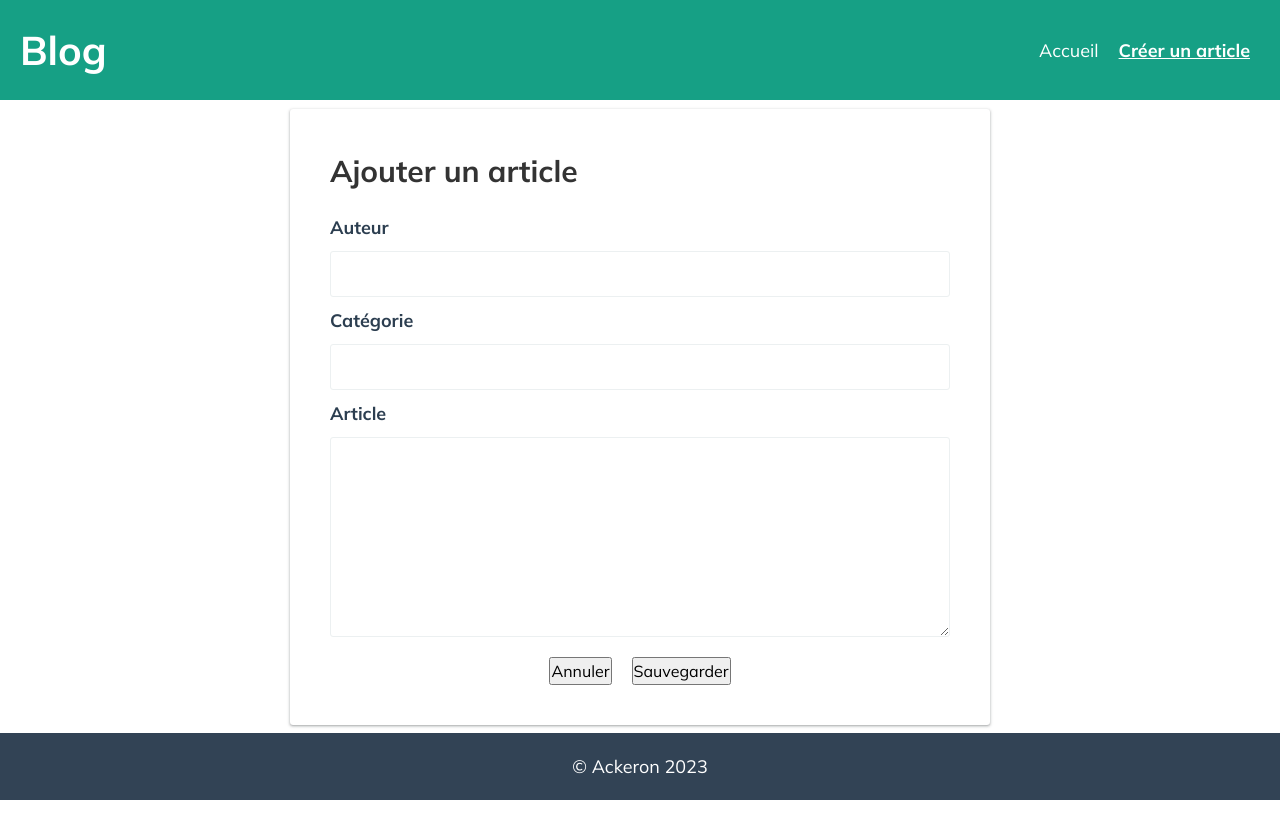
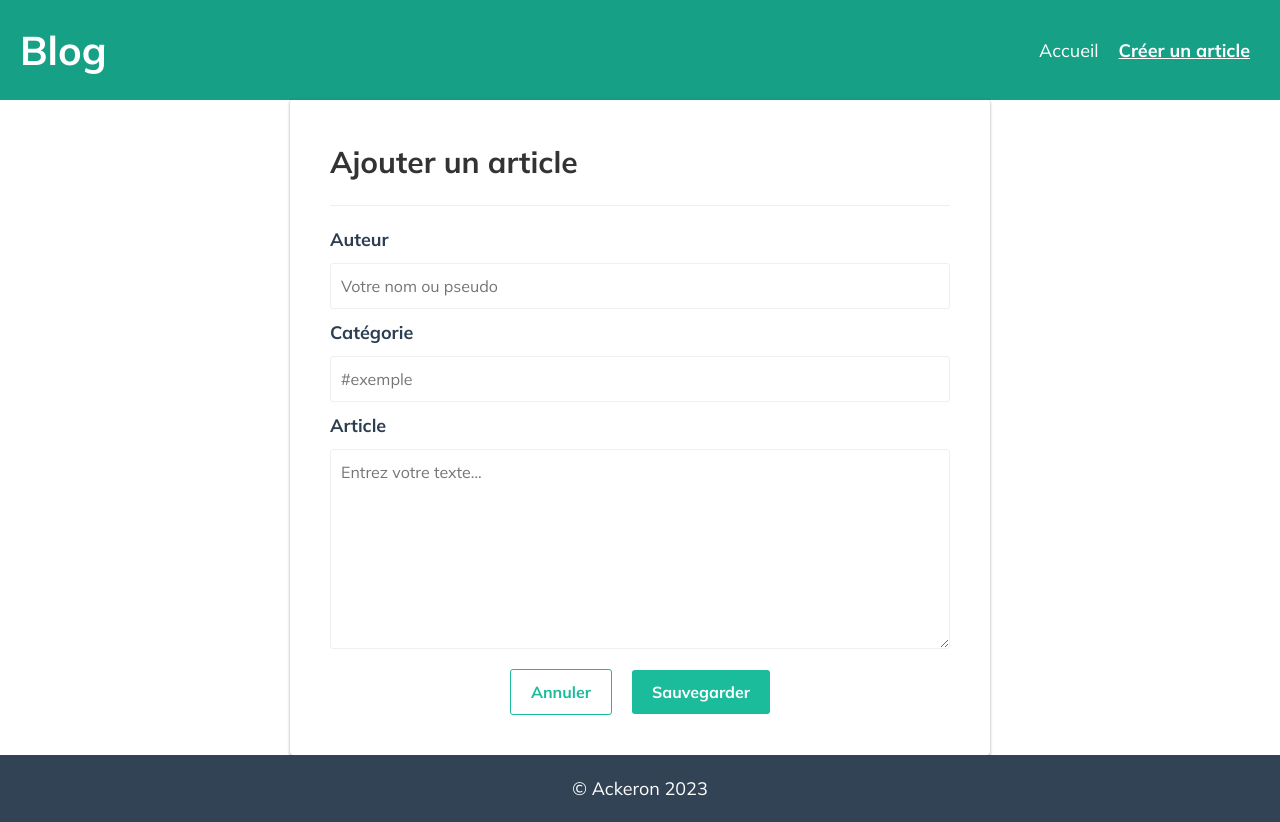
Before and after one commit to ackheron/Blog_JavaScript_Vanilla, a website built with webpack: page src/form/form.html in a window 1280 px wide. Before the commit the page ends 800 px from the top, so only its background shows below. Built offline with nearby package versions, Linux system fonts and the light colour scheme.

Commit message:
Mise en place style classes génériques

```diff
--- a/src/assets/styles/pages/form.scss
+++ b/src/assets/styles/pages/form.scss
@@ -27,8 +27,11 @@
                 outline: 0;
                 border-radius: 3px;
                 margin-bottom: 0.625rem;
-                &:focus {
+                &:focus::placeholder {
+                    background-color: #555;
                     border-color: var(--accent);
+                    text-align: right;
+                    font-style: italic;
                 }
             }
             textarea {
--- a/src/assets/styles/utils/_classes.scss
+++ b/src/assets/styles/utils/_classes.scss
@@ -0,0 +1,28 @@
+.title {
+    &-underline {
+        padding-bottom: 1.25rem;
+        border-bottom: 1px solid var(--divider);
+    }
+}
+
+.btn {
+    border: none;
+    border-radius: 3px;
+    padding: 0.625rem 1.25rem;
+    font-weight: 700;
+    cursor: pointer;
+    transition: 200ms;
+    &:hover {
+        box-shadow: var(--box-shadow);
+        transition: 200ms;
+    }
+    &-primary {
+        background-color: var(--primary);
+        color: white;
+    }
+    &-secondary {
+        border: 1px solid var(--primary);
+        background-color: white;
+        color: var(--primary);
+    }
+}
--- a/src/assets/styles/utils/_variables.scss
+++ b/src/assets/styles/utils/_variables.scss
@@ -7,6 +7,7 @@
     --text: #333;
     --divider: #ecf0f1;
     --dark-gey: #324355;
+    --text-light: #f8f8ff;
 
     --font-family: "Mulish", sans-serif;
 
--- a/src/form/form.html
+++ b/src/form/form.html
@@ -20,15 +20,15 @@
                     <h2 class="title-underline">Ajouter un article</h2>
                     <fieldset class="form-group">
                         <label for="author">Auteur</label>
-                        <input type="text" name="author" id="author" />
+                        <input type="text" name="author" id="author" placeholder="Votre nom ou pseudo" />
                     </fieldset>
                     <fieldset class="form-group">
                         <label for="cat">Catégorie</label>
-                        <input type="text" name="author" id="cat" />
+                        <input type="text" name="author" id="cat" placeholder="#exemple " />
                     </fieldset>
                     <fieldset class="form-group">
                         <label for="article">Article</label>
-                        <textarea name="article" id="article"></textarea>
+                        <textarea name="article" id="article" placeholder="Entrez votre texte..."></textarea>
                     </fieldset>
                     <div class="form-btn-container">
                         <button class="btn btn-secondary">Annuler</button>
```
